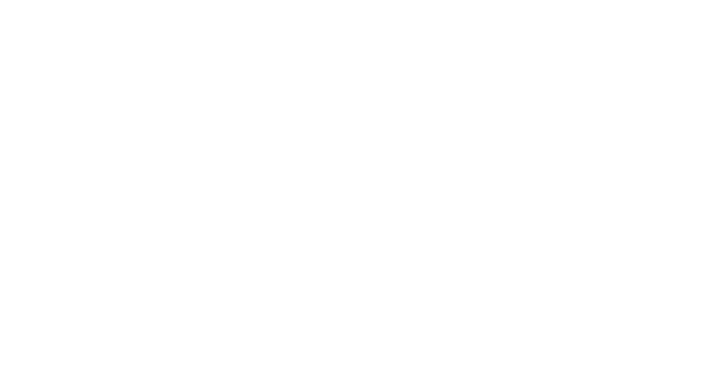
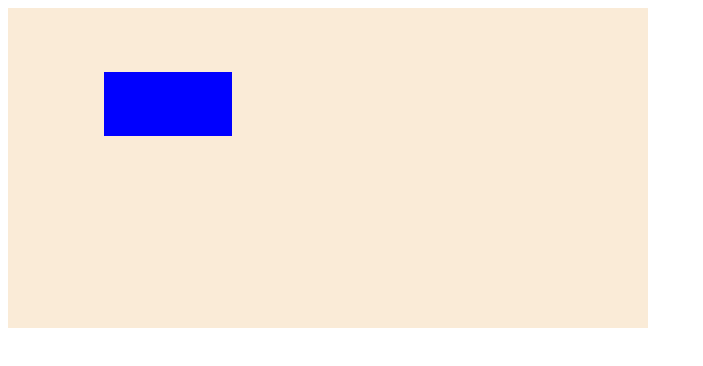
Before and after one commit to traptigithub/webdevelpoment, a plain HTML site: page CSS_Transition/transition.html in a window 1280 px wide. Shown: the whole page, without its empty margins (0-703 px from the left). Drawn offline with Linux system fonts and the light colour scheme.

Commit message:
web development journey

```diff
--- a/CSS_Transition/transition.html
+++ b/CSS_Transition/transition.html
@@ -3,9 +3,34 @@
 <head>
     <meta charset="UTF-8">
     <meta name="viewport" content="width=device-width, initial-scale=1.0">
-    <title>CSS Transition Property</title>
+    <title>CSS Transitions</title>
+    <style>
+        .container{
+            background-color: antiquewhite;
+            width: 50vw;
+            height: 40vh;
+        }
+
+        .box{
+            background-color: aquamarine;
+            width: 5vw;
+            height: 4vh;
+            /* transition-property: background-color, transform;
+            transition-duration: 3s;
+            transition-timing-function: cubic-bezier(0.22, 0.43, 0, 0.99); */
+            /* transition-delay: 1s; */
+            transition: all 3s cubic-bezier(0.09, 0.5, 0, 0.99) 1s;
+        }
+
+        .translate{
+            transform: translateX(10vw) translateY(10vh) scale(2);
+            background-color: blue;
+        }
+    </style>
 </head>
 <body>
-
+    <div class="container">
+        <div class="box translate"></div>
+    </div>
 </body>
 </html>
```
